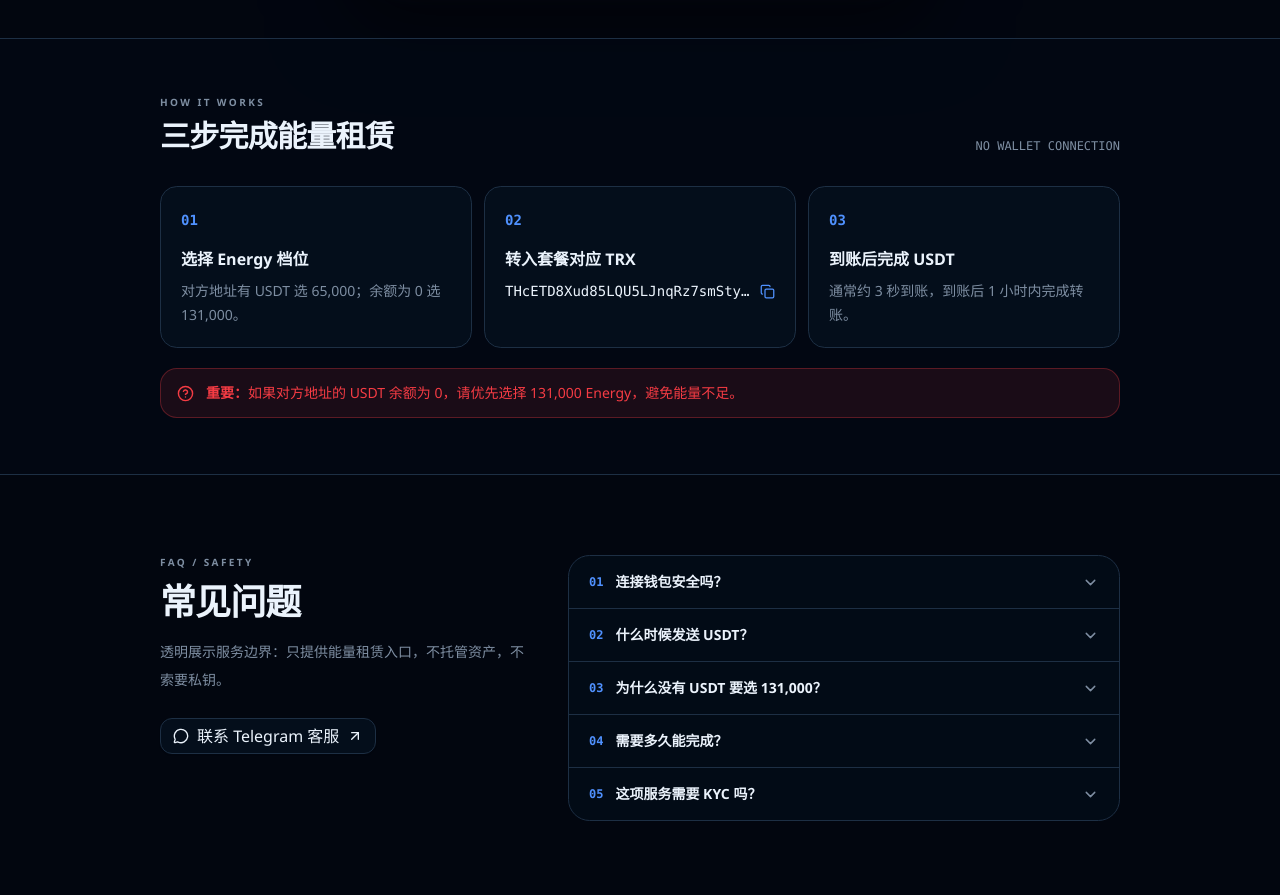
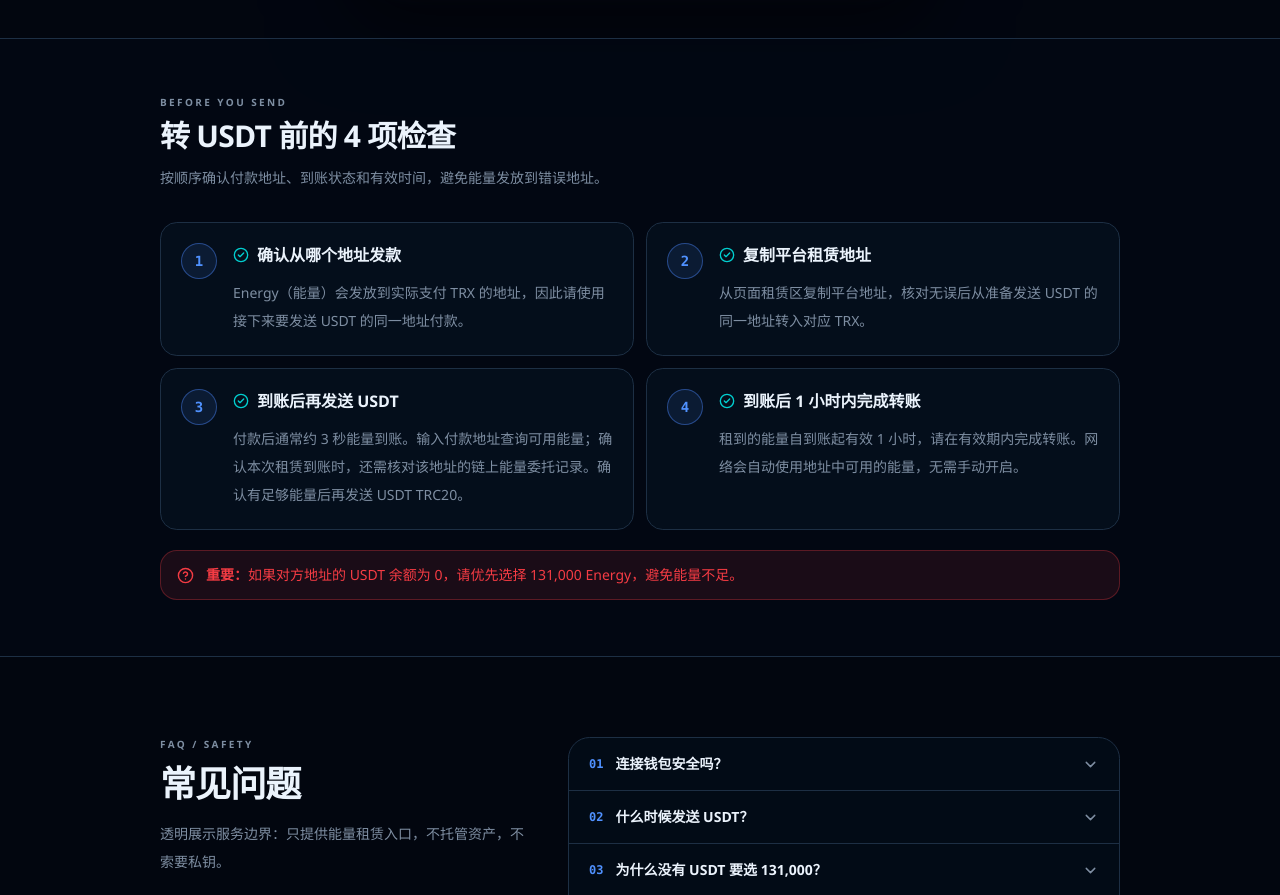
Before and after one commit to harry333641-beep/tron, a Next.js app: page / in a window 1280 px wide. Shown: the part 832-1727 px from the top of the page. Built offline with nearby package versions, Linux system fonts and the light colour scheme; no server answers; the database is empty.

Commit message:
The user selected elements directly in the live preview, on the route `/

```diff
--- a/src/components/energy-purchase.tsx
+++ b/src/components/energy-purchase.tsx
@@ -4,6 +4,7 @@ import { useState, type ReactNode } from "react";
 import {
   ArrowUpRight,
   Check,
+  CheckCircle2,
   ChevronDown,
   CircleHelp,
   Clock3,
@@ -30,6 +31,13 @@ type EnergyTier = {
 const energyTiers: EnergyTier[] = [
   { price: "2", energy: "6.5K", label: "65,000 Energy" },
   { price: "4", energy: "131K", label: "131,000 Energy" },
+];
+
+const checkItems = [
+  ["确认从哪个地址发款", "Energy（能量）会发放到实际支付 TRX 的地址，因此请使用接下来要发送 USDT 的同一地址付款。"],
+  ["复制平台租赁地址", "从页面租赁区复制平台地址，核对无误后从准备发送 USDT 的同一地址转入对应 TRX。"],
+  ["到账后再发送 USDT", "付款后通常约 3 秒能量到账。输入付款地址查询可用能量；确认本次租赁到账时，还需核对该地址的链上能量委托记录。确认有足够能量后再发送 USDT TRC20。"],
+  ["到账后 1 小时内完成转账", "租到的能量自到账起有效 1 小时，请在有效期内完成转账。网络会自动使用地址中可用的能量，无需手动开启。"],
 ];
 
 const faqs = [
@@ -114,11 +122,9 @@ export function EnergyPurchase({ config }: { config: ServiceConfig }) {
 
       <section id="steps" className="relative z-10 border-y border-border bg-card/35">
         <div className="mx-auto max-w-5xl px-5 py-10 sm:px-8 sm:py-14">
-          <div className="flex items-end justify-between gap-4"><div><SectionEyebrow>HOW IT WORKS</SectionEyebrow><h2 className="mt-2 text-2xl font-black tracking-tight sm:text-3xl">三步完成能量租赁</h2></div><span className="hidden text-xs font-mono text-muted-foreground sm:block">NO WALLET CONNECTION</span></div>
-          <div className="mt-8 grid gap-3 md:grid-cols-3">
-            <div className="rounded-xl border border-border bg-card p-5"><span className="text-sm font-mono font-bold text-primary">01</span><h3 className="mt-4 font-black">选择 Energy 档位</h3><p className="mt-2 text-sm leading-6 text-muted-foreground">对方地址有 USDT 选 65,000；余额为 0 选 131,000。</p></div>
-            <div className="rounded-xl border border-border bg-card p-5"><span className="text-sm font-mono font-bold text-primary">02</span><h3 className="mt-4 font-black">转入套餐对应 TRX</h3><div className="mt-2 flex items-center gap-2 text-sm leading-6 text-muted-foreground"><span className="truncate font-mono text-foreground">{config.receivingAddress}</span><button type="button" onClick={copyAddress} className="shrink-0 text-primary hover:text-accent" aria-label="复制收款地址">{copied ? <Check size={15} /> : <Copy size={15} />}</button></div></div>
-            <div className="rounded-xl border border-border bg-card p-5"><span className="text-sm font-mono font-bold text-primary">03</span><h3 className="mt-4 font-black">到账后完成 USDT</h3><p className="mt-2 text-sm leading-6 text-muted-foreground">通常约 3 秒到账，到账后 1 小时内完成转账。</p></div>
+          <div className="max-w-2xl"><SectionEyebrow>BEFORE YOU SEND</SectionEyebrow><h2 className="mt-2 text-2xl font-black tracking-tight sm:text-3xl">转 USDT 前的 4 项检查</h2><p className="mt-3 text-sm leading-6 text-muted-foreground">按顺序确认付款地址、到账状态和有效时间，避免能量发放到错误地址。</p></div>
+          <div className="mt-8 grid gap-3 md:grid-cols-2">
+            {checkItems.map(([title, description], index) => <div key={title} className="rounded-xl border border-border bg-card p-5"><div className="flex items-start gap-4"><span className="grid size-9 shrink-0 place-items-center rounded-full border border-primary/40 bg-primary/10 font-mono text-sm font-bold text-primary">{index + 1}</span><div className="min-w-0"><div className="flex items-center gap-2"><CheckCircle2 size={16} className="shrink-0 text-accent" /><h3 className="font-black">{title}</h3></div><p className="mt-3 text-sm leading-7 text-muted-foreground">{description}</p></div></div></div>)}
           </div>
           <div className="mt-5 flex items-start gap-3 rounded-xl border border-destructive/30 bg-destructive/10 px-4 py-3 text-sm leading-6 text-destructive"><CircleHelp size={17} className="mt-1 shrink-0" /><p><span className="font-black">重要：</span>如果对方地址的 USDT 余额为 0，请优先选择 131,000 Energy，避免能量不足。</p></div>
         </div>
```
Also changed, not shown: .project/ledger/led-0006.md (added).
